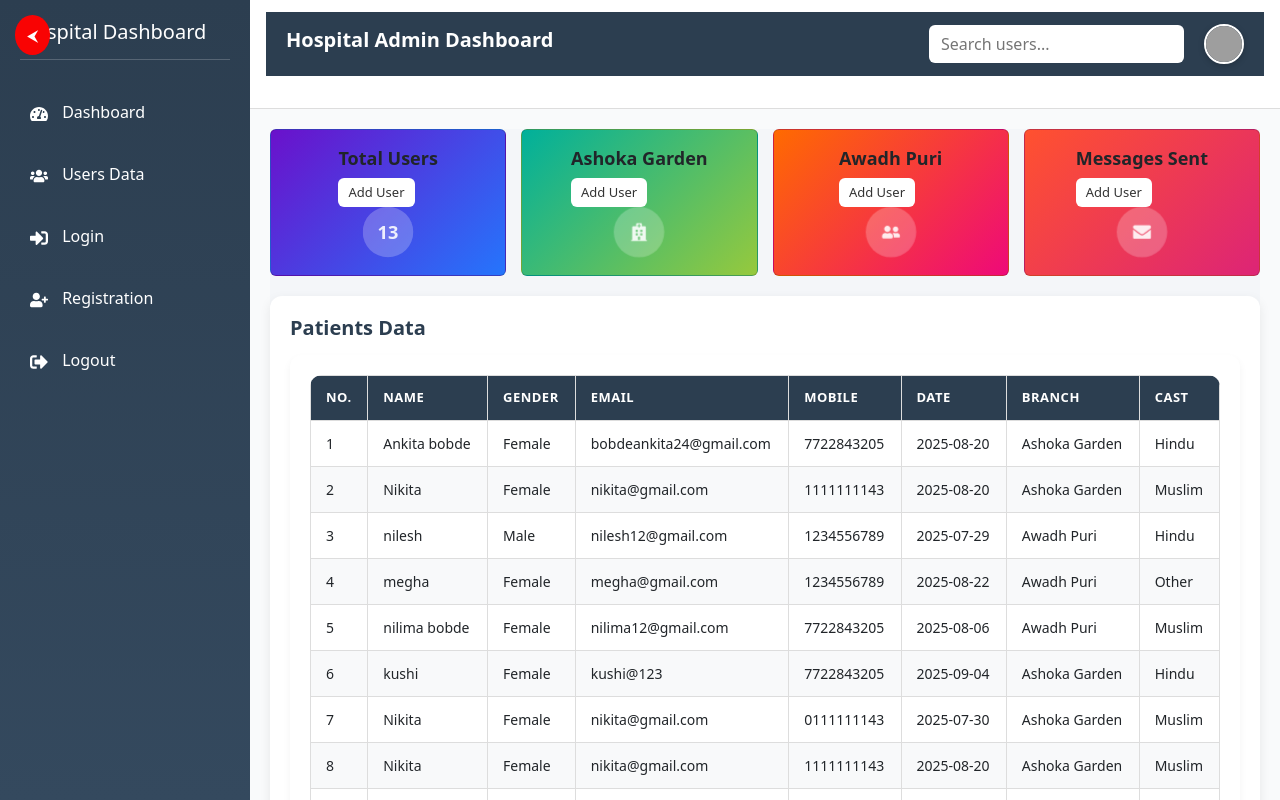
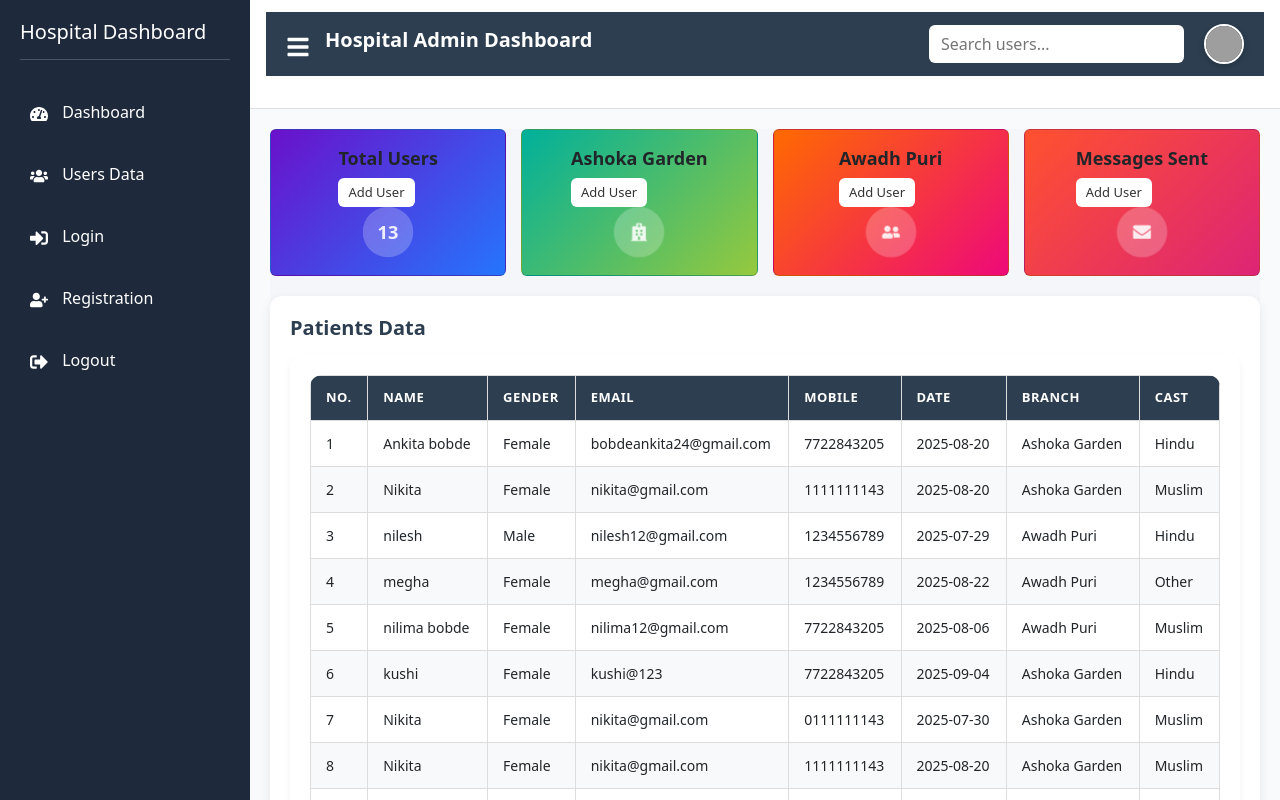
Before and after one commit to ANKITA7722/Patient-Data-Managment-System-, a React (Vite) app in the folder Frontend/: page / in a window 1280 px wide. Shown: the top 800 px of the page. Built offline with nearby package versions, Linux system fonts and the light colour scheme; data requests are answered from the project's data file; grey boxes are pictures that could not be loaded.

Commit message:
code properly working

```diff
--- a/Frontend/src/Dashboard/Header.jsx
+++ b/Frontend/src/Dashboard/Header.jsx
@@ -1,34 +1,22 @@
-
 import React from "react";
-import { FaBars } from "react-icons/fa";
+import { FaBars, FaTimes } from "react-icons/fa";
 import "../css/Dashboard/Header.css";
 import AdminProfile from "../admin/AdminProfile";
 
-const Header = ({ adminName, onLogout, onToggleSidebar }) => {
+const Header = ({ onToggleSidebar, isSidebarOpen, isMobileView }) => {
   return (
     <header className="dashboard-header">
       <div className="header-left">
-        {/* Bars icon for mobile toggle */}
-        {/* <button className="menu-btn" onClick={onToggleSidebar}>
-          <FaBars />
-        </button> */}
+        <button className="menu-btn" onClick={onToggleSidebar}>
+          {isSidebarOpen ? <FaBars /> :  <FaTimes />}
+        </button>
         <h2 className="logo">Hospital Admin Dashboard</h2>
       </div>
 
       <div className="header-right">
-        <input
-          type="text"
-          placeholder="Search users..."
-          className="search-input"
-        />
-
-         <AdminProfile/>
-
-        {/* <div className="admin-profile">
-          <AdminProfile/>
-          </div>  */}
-          </div>
-
+        <input type="text" placeholder="Search users..." className="search-input" />
+        <AdminProfile />
+      </div>
     </header>
   );
 };
--- a/Frontend/src/Layout.jsx
+++ b/Frontend/src/Layout.jsx
@@ -31,17 +31,38 @@
 
 // export default Layout;
 
-import React, { useState } from "react";
+
+import React, { useState, useEffect } from "react";
 import { Outlet } from "react-router-dom";
-import "./css/Layout.css";
-
 import Sidebar from "./Dashboard/Sidebar";
 import Header from "./Dashboard/Header";
+import { FaBars, FaTimes } from "react-icons/fa"; // For icons
+import "./css/Layout.css";
 
 const Layout = () => {
   const [isOpen, setIsOpen] = useState(true);
+  const [isMobileView, setIsMobileView] = useState(false);
 
-  const toggleSidebar = () => setIsOpen(!isOpen);
+  // Track window width and update isMobileView & sidebar visibility
+  useEffect(() => {
+    const handleResize = () => {
+      const isMobile = window.innerWidth <= 768; // Adjust breakpoint as needed
+      setIsMobileView(isMobile);
+      if (isMobile) {
+        setIsOpen(false); // hide sidebar on mobile by default
+      } else {
+        setIsOpen(true); // show sidebar on desktop
+      }
+    };
+
+    handleResize(); // Initialize on mount
+
+    window.addEventListener("resize", handleResize);
+    return () => window.removeEventListener("resize", handleResize);
+  }, []);
+
+  // Toggle sidebar open/close
+  const toggleSidebar = () => setIsOpen((prev) => !prev);
 
   return (
     <div className={`layout-container ${isOpen ? "" : "no-sidebar"}`}>
@@ -50,17 +71,15 @@ const Layout = () => {
         <Sidebar />
       </aside>
 
-      {/* Toggle Button always visible */}
-      <button className="toggle-btn" onClick={toggleSidebar}>
-        {isOpen ? "⮜" : "☰"}
-      </button>
-
-      {/* Main Content */}
+      {/* Main content */}
       <div className="main-content">
         <header className="header">
-          <Header />
+          <Header
+            onToggleSidebar={toggleSidebar}
+            isSidebarOpen={isOpen}
+            isMobileView={isMobileView}
+          />
         </header>
-
         <div className="page-content">
           <Outlet />
         </div>
```
